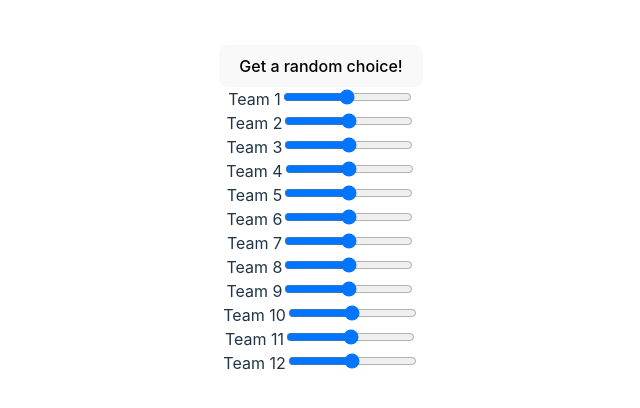
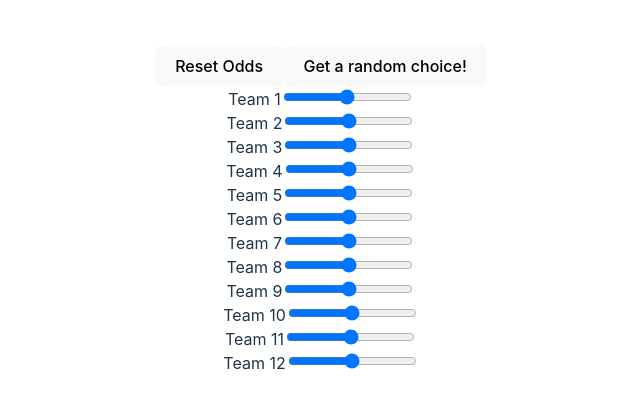
Before and after one commit to RayKilburg/random-team-picker, a React (Vite) app: page / in a window 1280 px wide. Shown: the part 190-598 px from the top of the page, without its empty margins (319-959 px from the left). Built offline with nearby package versions, Linux system fonts and the light colour scheme.

Commit message:
reset odds

```diff
--- a/src/App.tsx
+++ b/src/App.tsx
@@ -31,9 +31,16 @@ function App() {
     setChoice(randomChoice);
   }
 
+  const handleReset = () => {
+    setTeams(teams.map(tm => ({...tm, weight: 0.5})))
+  }
+
   return (
 <div className='App'>
-    <button onClick={calculateRandomChoice}>{!choice ? "Get a random choice!" : <span><strong>{choice}. Choose again?</strong></span>}</button>
+    <div>
+      <button onClick={handleReset}>Reset Odds</button>
+      <button onClick={calculateRandomChoice}>{!choice ? "Get a random choice!" : <span><strong>{choice}. Choose again?</strong></span>}</button>
+      </div>
 
     {teams.map((tm, i) => (
       <div key={`team-div-${i}`}>
```
